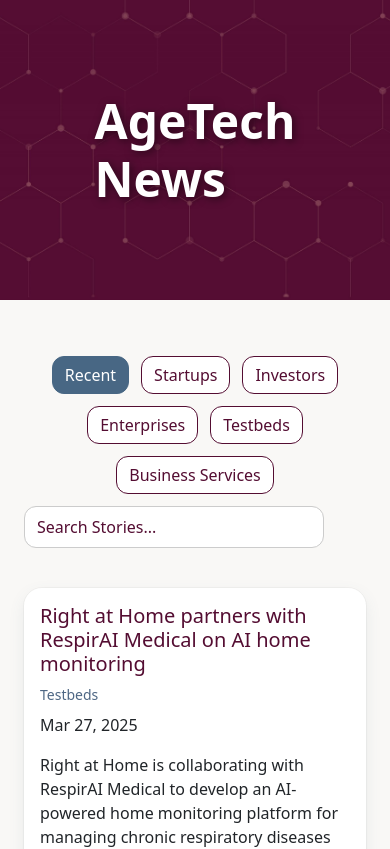
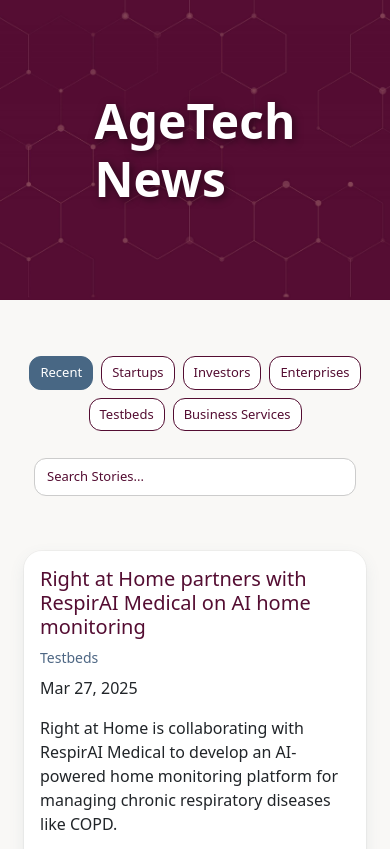
Before and after one commit to MichaelAARP/agetech-news, a Next.js app in the folder agetech-news/: page / in a window 390 px wide. Shown: the top 849 px of the page. Built offline with nearby package versions, Linux system fonts and the light colour scheme.

Commit message:
added mobile styling.

```diff
--- a/agetech-news/app/globals.css
+++ b/agetech-news/app/globals.css
@@ -44,3 +44,14 @@
   color: #fff !important;
   box-shadow: none !important;
 }
+
+
+@media (max-width: 600px) {
+  .btn {
+    font-size: 13px;
+    max-width: 100%;
+    padding-left: 10px;
+    padding-right: 10px;
+    box-sizing: border-box;
+  }
+}
--- a/agetech-news/app/page.module.css
+++ b/agetech-news/app/page.module.css
@@ -171,10 +171,19 @@
 
   .searchGroup {
     width: 100%;
-    margin-left: 0;
+    display: flex;
+    justify-content: center;
+    padding: 15px 10px;
+    max-width: 100%;
   }
 
   .filterGroup {
     justify-content: center;
+    gap: 8px;
+
+  }
+
+  .searchGroup input[type="text"] {
+    font-size: 13px;
   }
 }
--- a/agetech-news/app/page.tsx
+++ b/agetech-news/app/page.tsx
@@ -9,7 +9,7 @@
   const [items, setItems] = useState<FeedItem[]>([]);
   const [selectedCategory, setSelectedCategory] = useState<string>('Recent');
   const [searchQuery, setSearchQuery] = useState<string>('');
-  const [visibleCount, setVisibleCount] = useState<number>(100); //was 150
+  const [visibleCount, setVisibleCount] = useState<number>(96); //# of articles on load
   const [isLoadingMore, setIsLoadingMore] = useState(false);
 
   const feedUrl = '/feed.json';
@@ -67,13 +67,12 @@
 
   useEffect(() => {
     const handleScroll = () => {
-      // this was already set to 100
       const bottomReached = window.innerHeight + window.scrollY >= document.body.offsetHeight - 100;
 
       if (bottomReached && !isLoadingMore && !searchQuery && visibleCount < filteredItems.length) {
         setIsLoadingMore(true);
         setTimeout(() => {
-          setVisibleCount(prev => prev + 100); //was 150
+          setVisibleCount(prev => prev + 96); //# of articles on load
           setIsLoadingMore(false);
         }, 250);
       }
```
